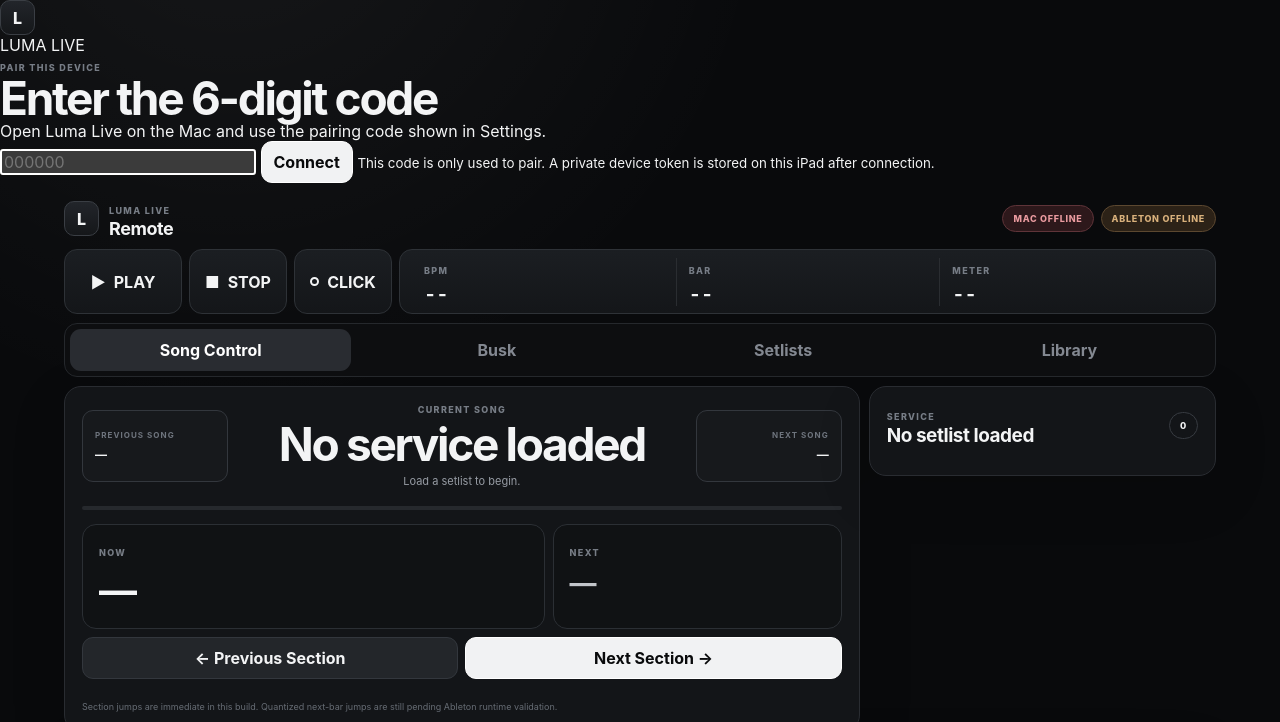
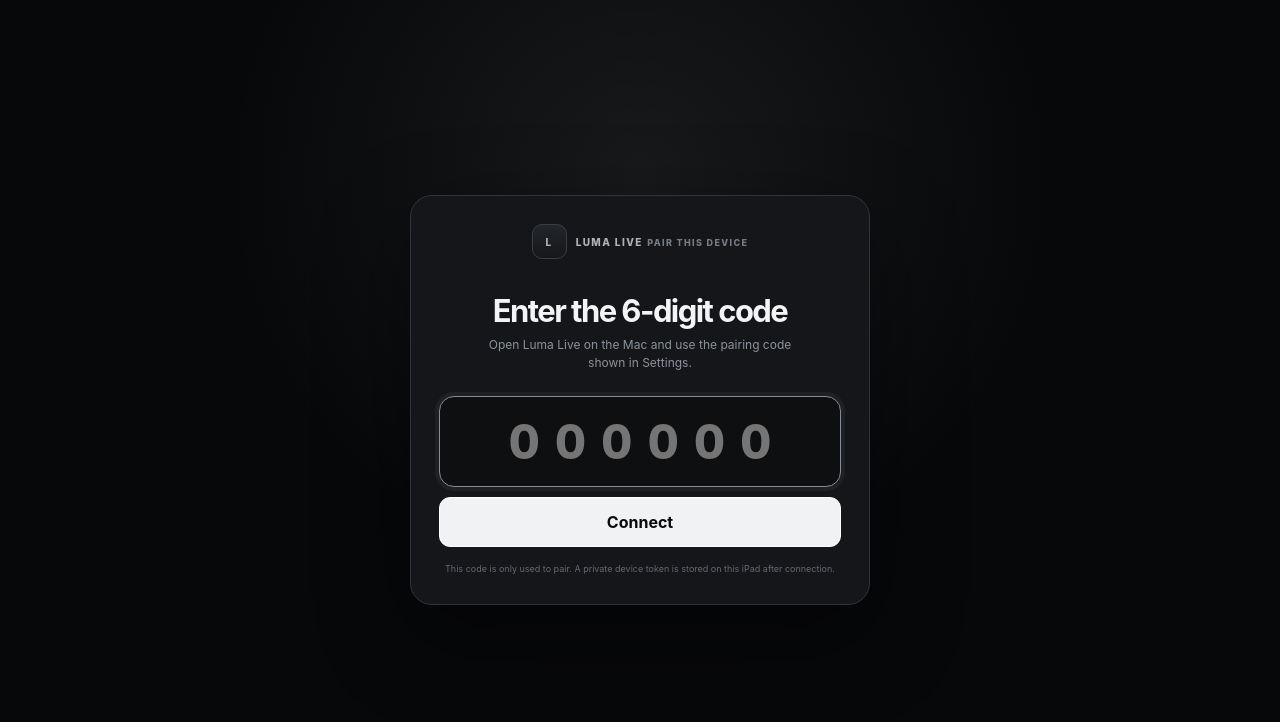
Before and after one commit to Elicasta/Lumalivebridge, a website: page remote/index.html in a window 1280 px wide. Shown: the top 722 px of the page. Drawn offline with Linux system fonts and the light colour scheme.

Commit message:
Style the six-digit iPad pairing flow

```diff
--- a/remote/styles.css
+++ b/remote/styles.css
@@ -450,3 +450,93 @@ footer {
   .mute { grid-area: mute; }
   .solo { grid-area: solo; }
 }
+
+
+/* Six-digit local pairing */
+.pairing-screen {
+  position: fixed;
+  inset: 0;
+  z-index: 1000;
+  display: grid;
+  place-items: center;
+  padding: max(22px, env(safe-area-inset-top)) 18px max(22px, env(safe-area-inset-bottom));
+  background:
+    radial-gradient(circle at 50% 22%, rgba(255,255,255,.07), transparent 26rem),
+    rgba(8,9,11,.98);
+  backdrop-filter: blur(24px);
+}
+.pairing-screen[hidden] { display: none; }
+.pairing-locked {
+  pointer-events: none;
+  user-select: none;
+  filter: blur(7px);
+  opacity: .28;
+}
+.pairing-card {
+  width: min(460px, 100%);
+  border: 1px solid #30343a;
+  border-radius: 22px;
+  padding: 28px;
+  background: #141619;
+  box-shadow: 0 30px 90px rgba(0,0,0,.48);
+  text-align: center;
+}
+.pairing-brand {
+  display: inline-flex;
+  align-items: center;
+  gap: 9px;
+  margin-bottom: 28px;
+  color: #aeb3ba;
+  font-size: 10px;
+  font-weight: 850;
+  letter-spacing: .14em;
+}
+.pairing-card h2 { margin-top: 8px; font-size: 31px; }
+.pairing-card p {
+  width: min(340px,100%);
+  margin: 10px auto 0;
+  color: #8d939b;
+  font-size: 12px;
+  line-height: 1.5;
+}
+.pairing-code-input {
+  width: 100%;
+  margin-top: 24px;
+  border: 1px solid #3d4249;
+  border-radius: 15px;
+  padding: 15px 12px;
+  background: #0d0f11;
+  color: #fff;
+  text-align: center;
+  font-size: clamp(32px,9vw,48px);
+  font-weight: 800;
+  letter-spacing: .32em;
+  text-indent: .32em;
+  font-variant-numeric: tabular-nums;
+  outline: none;
+}
+.pairing-code-input:focus {
+  border-color: #868d96;
+  box-shadow: 0 0 0 4px rgba(255,255,255,.045);
+}
+.pairing-connect {
+  width: 100%;
+  min-height: 50px;
+  margin-top: 10px;
+}
+.pairing-error {
+  margin-top: 10px;
+  border: 1px solid #65373d;
+  border-radius: 10px;
+  padding: 9px 10px;
+  color: #ffc0c5;
+  background: #32191d;
+  font-size: 11px;
+}
+.pairing-card > small {
+  display: block;
+  margin-top: 15px;
+  color: #646a72;
+  font-size: 9px;
+  line-height: 1.5;
+}
```
